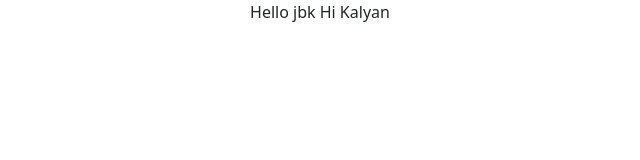
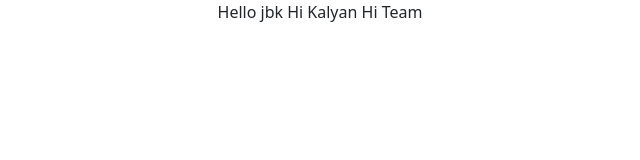
Before and after one commit to balakrishnajonnadula/Restaurant-Management-System, a React (Create React App) app: page / in a window 1280 px wide. Shown: the top 160 px of the page, without its empty margins (320-960 px from the left). Built offline with nearby package versions, Linux system fonts and the light colour scheme.

Commit message:
new line added

```diff
--- a/src/App.js
+++ b/src/App.js
@@ -6,6 +6,7 @@ function App() {
     <div className="App">
      Hello jbk
      Hi Kalyan
+     Hi Team
     </div>
   );
 }
```
